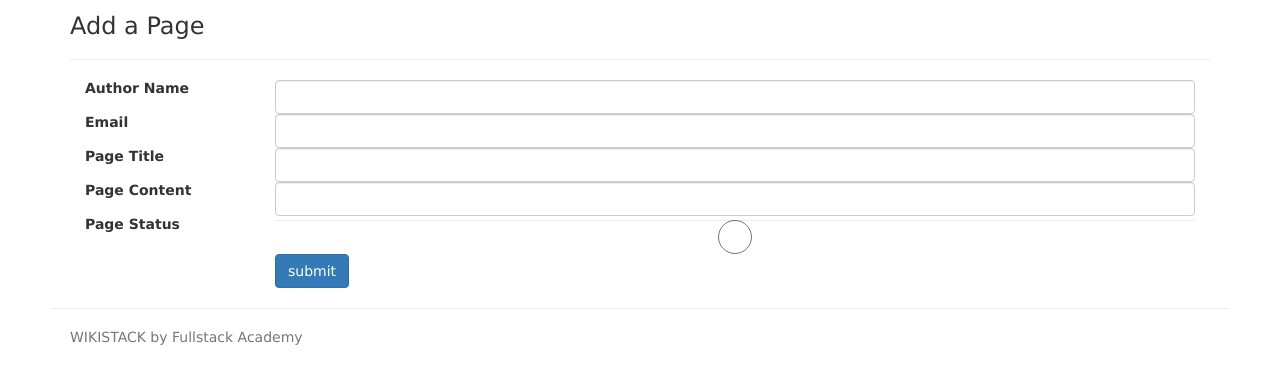
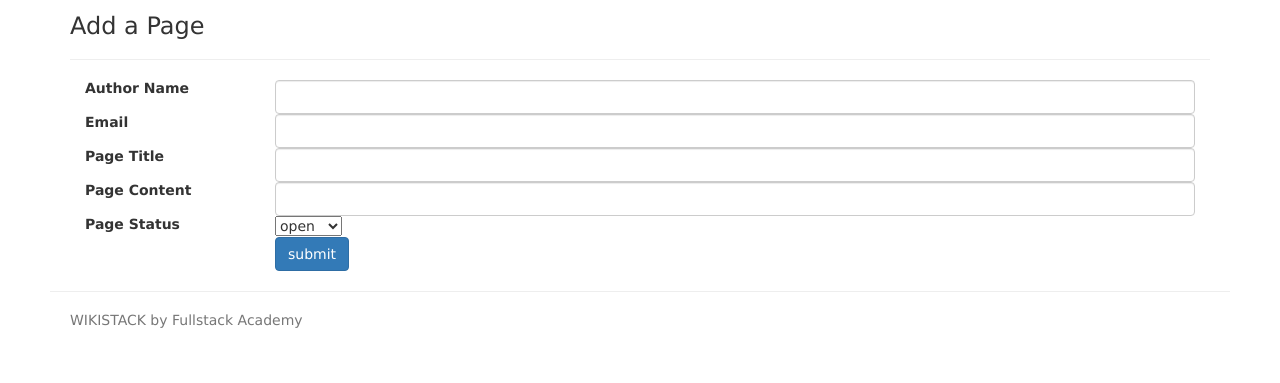
Before and after one commit to dbui0051/wikistack, a website: page views/addpage.html in a window 1280 px wide. Shown: the part 57-440 px from the top of the page. Drawn offline with nearby package versions, Linux system fonts and the light colour scheme; files that its build step writes are made by us from their sources.

Commit message:
Replaced radio buttons with select.

```diff
--- a/views/addpage.html
+++ b/views/addpage.html
@@ -36,7 +36,12 @@
     <div class="form-group">
       <label for="status" class="col-sm-2 control-label">Page Status</label>
       <div class="col-sm-10">
-        <input name="status" type="radio" class="form-control"/>
+        <!--<input name="status" type="radio" value='Open' checked='checked' class="form-control"/>Open
+        <input name="status" type="radio" value='Closed' class="form-control"/>Closed-->
+        <select name="status">
+          <option>open</option>
+          <option>closed</option>
+        </select>
       </div>
     </div>
 
```
